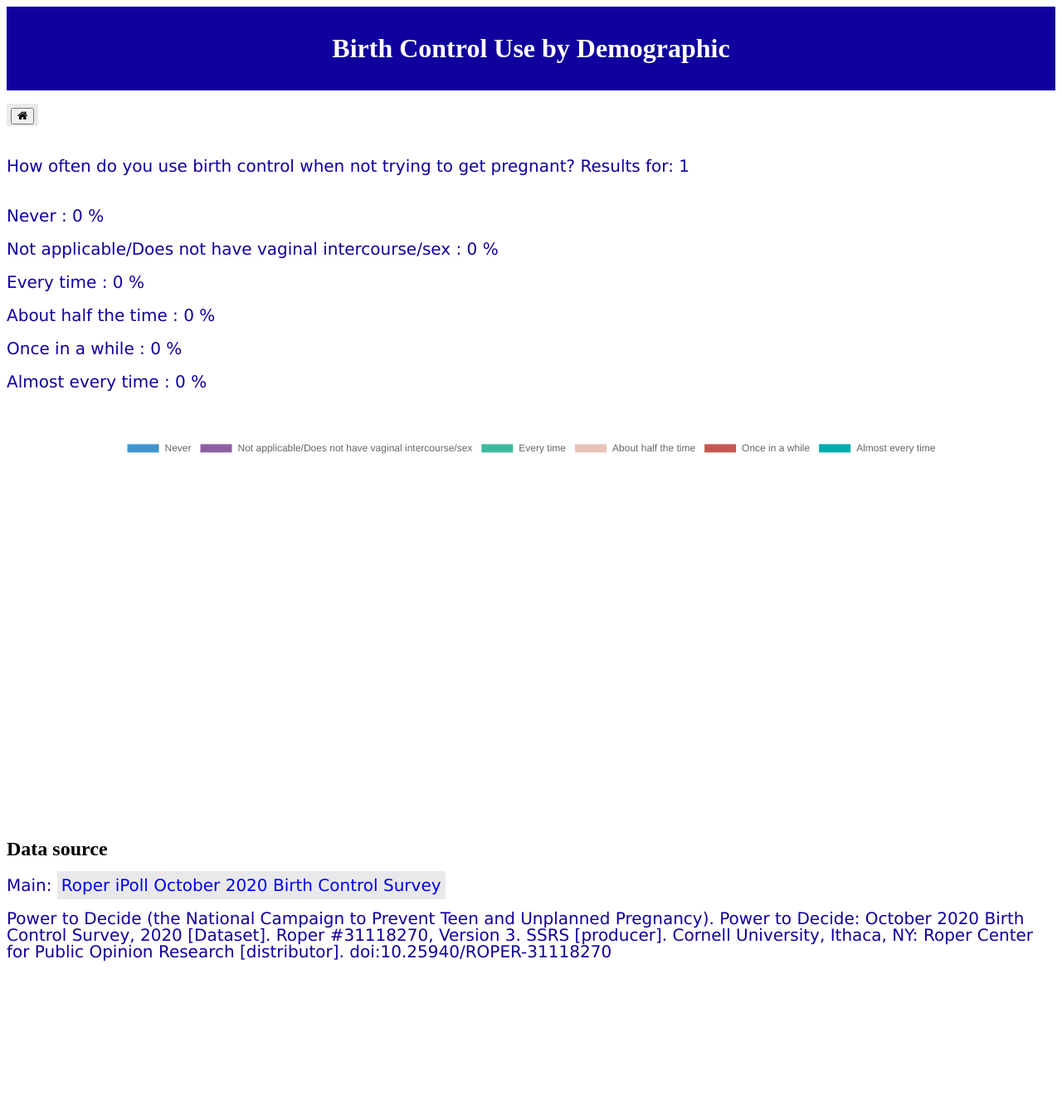
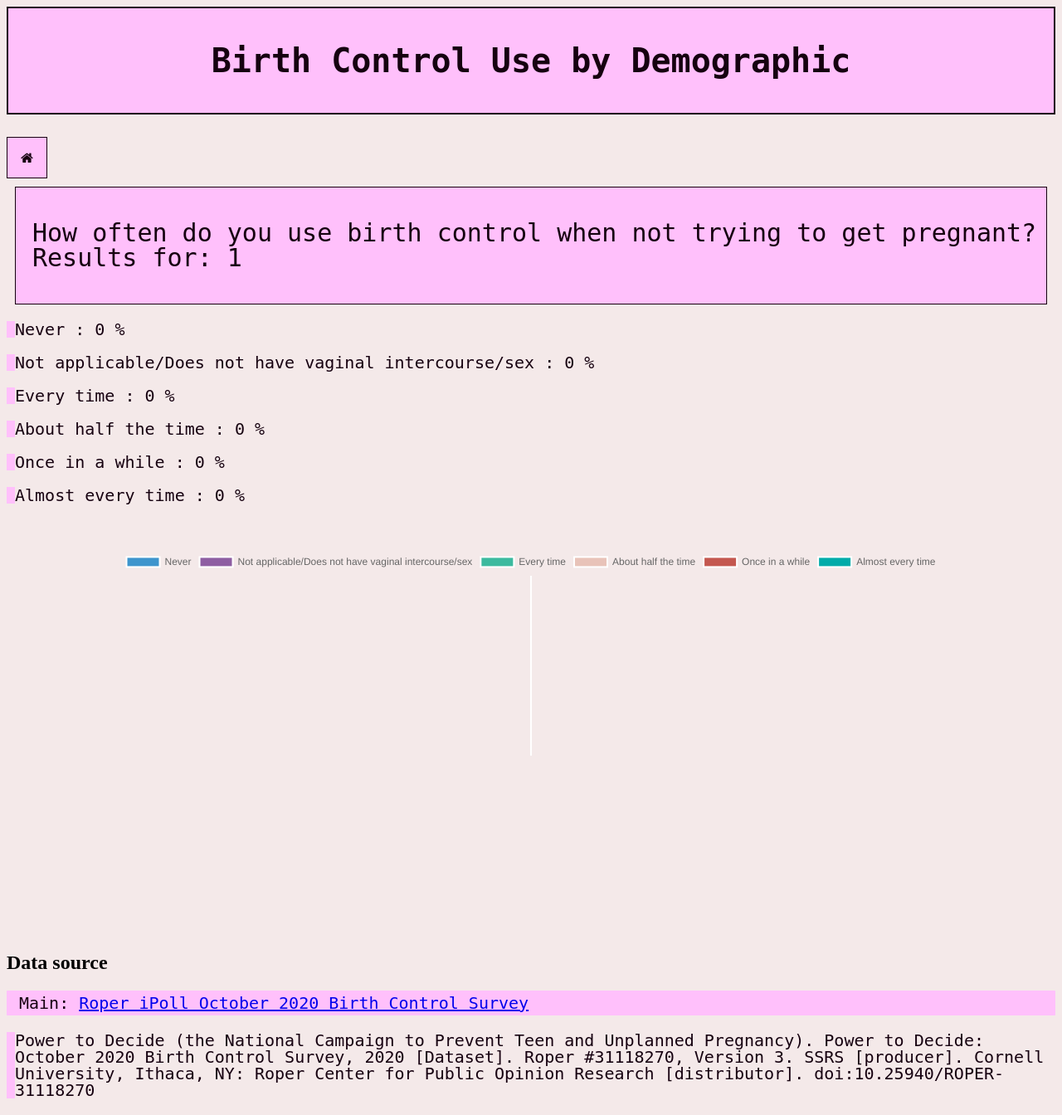
Before and after one commit to CS257-F23/team-project-d, a Flask app: page /birth-control-use/1 in a window 1280 px wide. Shown: the whole page at 83% size. Before the commit the page ends 1159 px from the top, so only its background shows below. Run offline with Flask 3, Linux system fonts and the light colour scheme; data that the repository does not hold is empty; some libraries are stand-ins or nearby versions.

Commit message:
merge conflict

```diff
--- a/static/datapage.css
+++ b/static/datapage.css
@@ -2,44 +2,70 @@
 h1 {
     padding-top: 1em;
     padding-bottom: 1em;
-    background-color: rgb(16, 0, 157);
-    color: white;
+    background-color: rgb(255, 192, 251);
+    font-family: monospace;
+    font-size:40px;
+    color: rgb(22,1,16);
+    border: 2px solid rgb(22,1,16);
     text-align: center;
 }
+.container {
+    border: 1px solid rgb(22,1,16);
+    background-color: rgb(255, 192, 251);
+    padding: 10px;
+    margin: 10px;
+  }
 /*Displays looked up demographic and birthcontrol question*/
 #question {
-    font-family: Verdana, Geneva, sans-serif;
-    padding-top: 1em;
-    padding-bottom: 1em;
-    color: rgb(16, 0, 157);
+    font-family: monospace;
+    color: rgb(22,1,16);
     text-align: left;
+    font-size:30px
 }
 
 /*All other writing*/
 p {
-    font-family: Verdana, Geneva, sans-serif;
+    font-family: monospace;
     line-height: 1;
     font-size:20px;
-    color: rgb(16, 0, 157);
-    font-weight:normal
+    color: rgb(22,1,16);
+    font-weight:normal;
+    border-left:10px solid rgb(255, 192, 251)
 }
 /*Datasource link at bottom of page*/
-a {
+#link {
     text-decoration: none;
-    background: rgb(233, 233, 235);
+    background: rgb(255, 192, 251);
     padding: 5px;
     border-radius: 1px;
   }
 
   /*home button*/
 h3 {
-    font-family: Verdana, Geneva, sans-serif;
+    font-family: monospace;
     padding-top: 1em;
     padding-bottom: 1em;
-    color: rgb(16, 0, 157);
+    color: rgb(22,1,16);
     text-align: left;
+    font-size: 20px;
 }
+.btn {
+    background-color: rgb(255, 192, 251);
+    border: 1px solid rgb(22,1,16);
+    color: rgb(22,1,16);
+    padding: 12px 16px;
+    padding-top:1em;
+    padding-bottom:1em;
+    font-size: 16px;
+    cursor: pointer;
+  }
+
+  /* Darker background on mouse-over */
+  .btn:hover {
+    background-color:rgb(255, 141, 247) ;
+  }
 
 canvas {
     margin: 10 auto;
 }
+body {background-color: rgb(244,233,233);}
```
